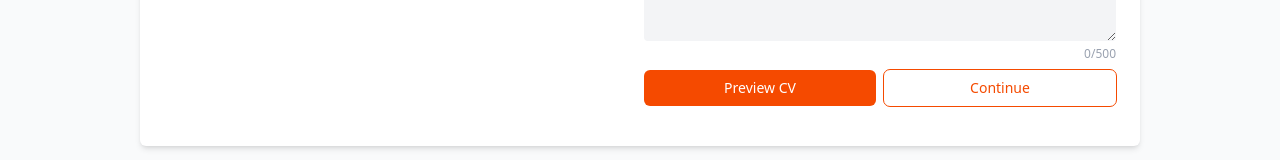
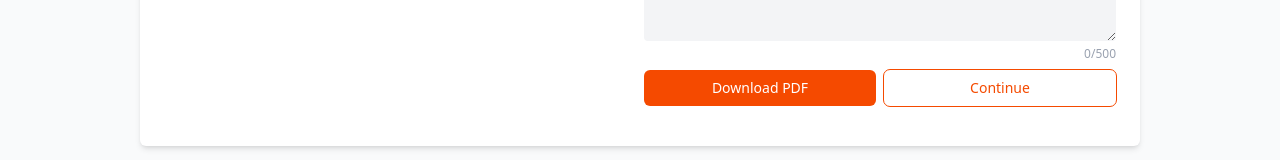
Before and after one commit to brandonleehs/CV-Builder, a React (Vite) app: page / in a window 1280 px wide. Shown: the part 683-843 px from the top of the page. Built offline with nearby package versions, Linux system fonts and the light colour scheme.

Commit message:
feat: refactor form

```diff
--- a/src/Home.tsx
+++ b/src/Home.tsx
@@ -1,7 +1,22 @@
 import ToggleButton from "./form/ToggleButton";
 import Form from "./form/Form";
+import useProfile from "./profile/useProfile";
+import useExperience from "./experience/useExperience";
+import useEducation from "./education/useEducation";
+import useSkills from "./skills/useSkills";
 
 export default function Home() {
+  const profile = useProfile();
+  const experience = useExperience();
+  const education = useEducation();
+  const skills = useSkills();
+  const FormProps = {
+    profile,
+    experience,
+    education,
+    skills,
+  };
+
   return (
     <div className="text-gray-500 dark:bg-neutral-800 dark:text-gray-50">
       <section className="top flex items-center justify-between p-4">
@@ -9,7 +24,7 @@ export default function Home() {
         <ToggleButton></ToggleButton>
       </section>
       <hr className="border-gray-100 dark:border-neutral-800" />
-      <Form></Form>
+      <Form {...FormProps}></Form>
     </div>
   );
 }
--- a/src/education/Education.tsx
+++ b/src/education/Education.tsx
@@ -68,7 +68,7 @@ export default function Education({
       )}
       <div className="grid gap-2 min-[380px]:grid-cols-2">
         <button className="cursor-pointer rounded-md bg-orange-600 p-2 text-white transition hover:bg-orange-700 active:bg-orange-800 min-[380px]:col-start-1">
-          Preview CV
+          Download PDF
         </button>
         <input
           value="Continue"
--- a/src/education/useEducation.tsx
+++ b/src/education/useEducation.tsx
@@ -42,3 +42,5 @@ export default function useEducation() {
     removeEducation,
   };
 }
+
+export type UseEducationReturn = ReturnType<typeof useEducation>;
--- a/src/experience/Experience.tsx
+++ b/src/experience/Experience.tsx
@@ -72,7 +72,7 @@ export default function Experience({
       )}
       <div className="grid gap-2 min-[380px]:grid-cols-2">
         <button className="cursor-pointer rounded-md bg-orange-600 p-2 text-white transition hover:bg-orange-700 active:bg-orange-800 min-[380px]:col-start-1">
-          Preview CV
+          Download PDF
         </button>
         <input
           value="Continue"
--- a/src/experience/useExperience.tsx
+++ b/src/experience/useExperience.tsx
@@ -39,3 +39,5 @@ export default function useExperience() {
     updateExperiences,
   };
 }
+
+export type UseExperienceReturn = ReturnType<typeof useExperience>;
--- a/src/form/Form.tsx
+++ b/src/form/Form.tsx
@@ -3,43 +3,50 @@ import ProgressBar from "./ProgressBar";
 import FormHeader from "./FormHeader";
 import FormWrapper from "./FormWrapper";
 import Profile from "../profile/Profile";
-import useExperience from "../experience/useExperience";
+import { type UseExperienceReturn } from "../experience/useExperience";
+import { type UseProfileReturn } from "../profile/useProfile";
+import { type UseSkillsReturn } from "../skills/useSkills";
+import Skills from "../skills/Skills";
 import Experience from "../experience/Experience";
 import Education from "../education/Education";
-import useEducation from "../education/useEducation";
-import useProfile from "../profile/useProfile";
-import useSkills from "../skills/useSkills";
-import Skills from "../skills/Skills";
+import type { UseEducationReturn } from "../education/useEducation";
 
 export type Selected = "Profile" | "Experience" | "Education" | "Skills";
+interface FormProps {
+  profile: UseProfileReturn;
+  experience: UseExperienceReturn;
+  education: UseEducationReturn;
+  skills: UseSkillsReturn;
+}
 
-export default function Form() {
+export default function Form({
+  profile,
+  experience,
+  education,
+  skills,
+}: FormProps) {
   const [selected, setSelected] = useState<Selected>("Profile");
   const inputStyle =
     "rounded-md border-0 bg-gray-100 px-3 py-2 focus:outline-2 dark:bg-neutral-800 focus:outline-gray-400";
 
-  const profile = useProfile();
   const profileProps = {
     ...profile,
     inputStyle,
     setSelected,
   };
 
-  const experience = useExperience();
   const experienceProps = {
     ...experience,
     inputStyle,
     setSelected,
   };
 
-  const education = useEducation();
   const educationProps = {
     ...education,
     inputStyle,
     setSelected,
   };
 
-  const skills = useSkills();
   const SkillsProps = {
     ...skills,
     inputStyle,
--- a/src/profile/Profile.tsx
+++ b/src/profile/Profile.tsx
@@ -125,7 +125,7 @@ export default function Profile({
       </div>
       <div className="grid gap-2 min-[380px]:grid-cols-2">
         <button className="cursor-pointer rounded-md bg-orange-600 p-2 text-white transition hover:bg-orange-700 active:bg-orange-800 min-[380px]:col-start-1">
-          Preview CV
+          Download PDF
         </button>
         <input
           value="Continue"
--- a/src/profile/useProfile.tsx
+++ b/src/profile/useProfile.tsx
@@ -26,3 +26,5 @@ export default function useProfile() {
     getFields,
   };
 }
+
+export type UseProfileReturn = ReturnType<typeof useProfile>;
--- a/src/skills/Skills.tsx
+++ b/src/skills/Skills.tsx
@@ -63,7 +63,7 @@ export default function Skill({
       )}
       <div className="grid gap-2 min-[380px]:grid-cols-2">
         <button className="cursor-pointer rounded-md bg-orange-600 p-2 text-white transition hover:bg-orange-700 active:bg-orange-800 min-[380px]:col-start-1">
-          Preview CV
+          Download PDF
         </button>
         <input
           value="Back"
--- a/src/skills/useSkills.tsx
+++ b/src/skills/useSkills.tsx
@@ -32,3 +32,5 @@ export default function useSkills() {
     addSkills,
   };
 }
+
+export type UseSkillsReturn = ReturnType<typeof useSkills>;
```
